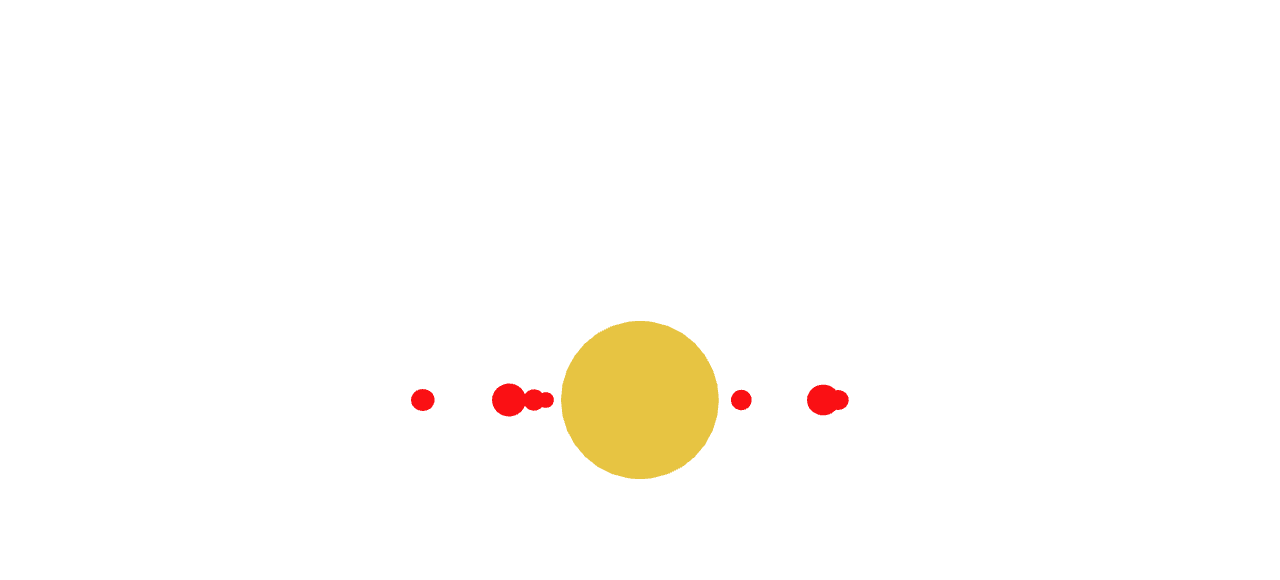
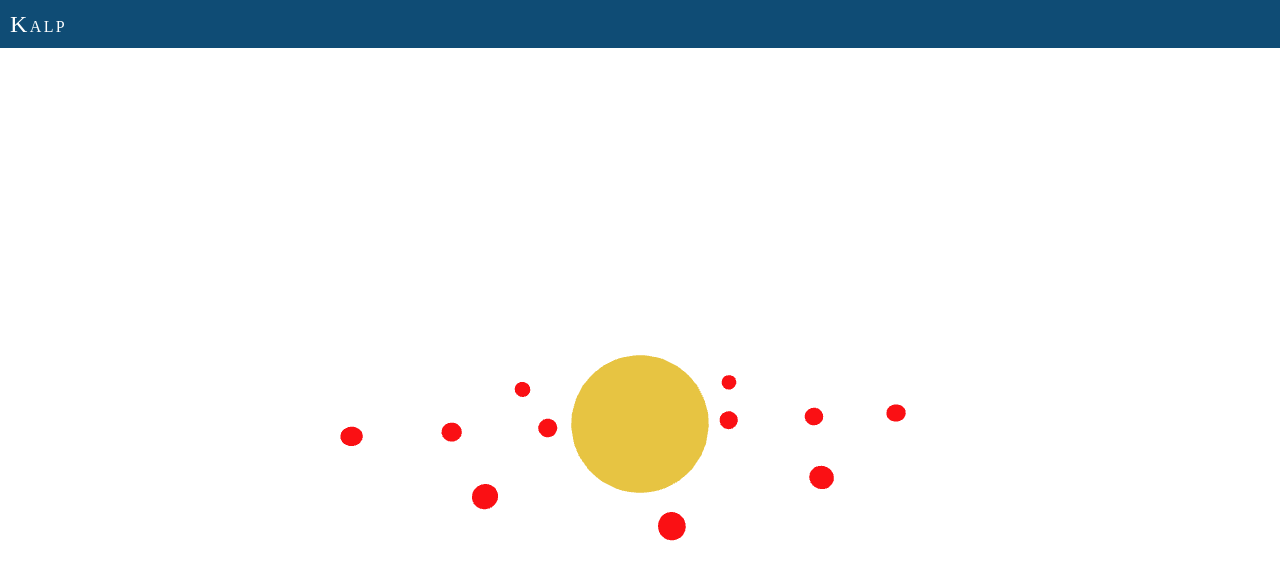
Before and after one commit to ajaythapliyal/kalpana, a React (Create React App) app: page / in a window 1280 px wide. Shown: the top 580 px of the page. Built offline with nearby package versions, Linux system fonts and the light colour scheme.

Commit message:
adds header and adds some inclination to the camera angle

```diff
--- a/src/App.module.scss
+++ b/src/App.module.scss
@@ -1,3 +1,23 @@
 .app{
-  height: 100vh;
+  height: calc(100vh - var(--header-height));
 }
+
+.header{
+  background-color: var(--color-navy);
+  height: var(--header-height);
+  display: flex;
+  align-items: center;
+}
+
+
+.header-title{
+  color: white;
+  font-size: 1rem;
+  padding-left: 10px;
+  font-size: 1rem;
+  letter-spacing: 0.3ch;
+}
+
+.header-title::first-letter{
+  font-size: 1.5rem;
+}
--- a/src/App.tsx
+++ b/src/App.tsx
@@ -1,16 +1,21 @@
 import React from 'react';
 import styles from './App.module.scss';
-import { Canvas} from '@react-three/fiber'
+import { Canvas, useThree} from '@react-three/fiber'
 import Atom from './Atom/Atom';
 import { OrbitControls } from '@react-three/drei';
 
 function App() {
-  return (<div className={styles.app}>
-    <Canvas>
-     <ambientLight intensity={0.1} />
-    <Atom name='oxygen'></Atom>
-    <OrbitControls makeDefault></OrbitControls>
-    </Canvas></div>)
+  return (
+  <>
+  <div className={styles.header}><p className={styles['header-title']}>KALP</p></div>
+    <div className={styles.app}>
+      <Canvas>
+        <ambientLight intensity={0.1} />
+        <Atom name='magnesium'></Atom>
+        <OrbitControls></OrbitControls>
+        </Canvas>
+    </div>
+  </>)
 }
 
 export default App;
--- a/src/Atom/Atom.tsx
+++ b/src/Atom/Atom.tsx
@@ -1,4 +1,4 @@
-import { useFrame } from "@react-three/fiber"
+import { useFrame, useThree } from "@react-three/fiber"
 import { useRef } from "react"
 import { getCustomProperty } from "../util"
 import { AtomName } from "../models"
@@ -8,6 +8,8 @@ import { getElectronicConfiguration } from "./atomHelper"
 
 export default function Atom({name} : {name : AtomName}){
     const groupRef = useRef<Group>(null)
+    const {camera} = useThree();
+    camera.position.y = 2
     useFrame(()=> {
         if(groupRef.current){
             groupRef.current.rotation.y += 0.02
@@ -32,7 +34,7 @@ export default function Atom({name} : {name : AtomName}){
             electronicConfig.map((shellElectrons, shellIndex) => {
                 return new Array(shellElectrons).fill(0).map((electron, index) => {
                     const {x,y,z} = calculatePos(shellIndex, index, shellElectrons)
-                    return <mesh position={[x, y, z]} scale={0.1}>
+                    return <mesh key={`${shellIndex}${index}`} position={[x, y, z]} scale={0.1}>
                     <sphereGeometry />
                     <meshBasicMaterial color={getCustomProperty(colorSubject200)}/>
                 </mesh>
--- a/src/styles/_vars.scss
+++ b/src/styles/_vars.scss
@@ -13,4 +13,6 @@
 
     --color-subject-100 : var(--color-yellow);
     --color-subject-200 : var(--color-red);
+
+    --header-height: 3em
 }
```
